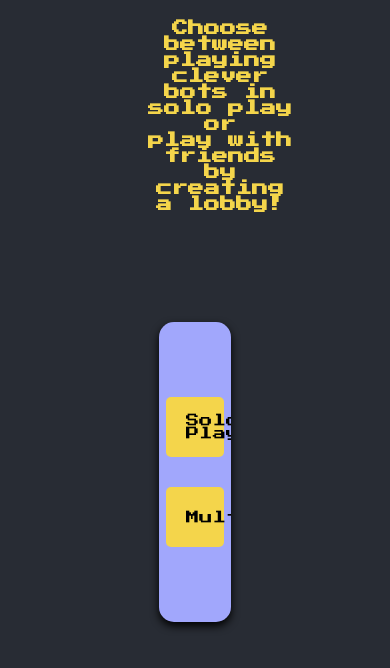
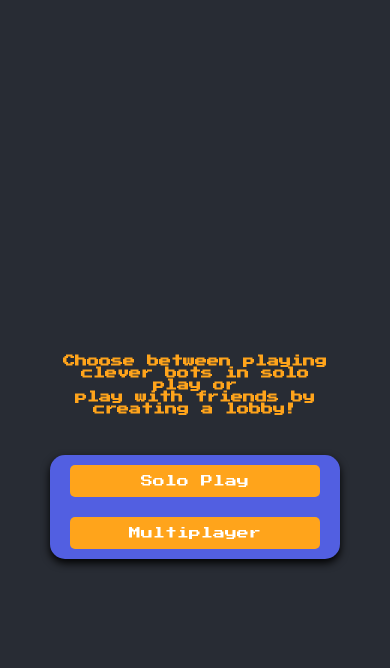
Before and after one commit to uprm-inso4116-2024-2025-s1/semester-project-multiplayer-dominoes, a React (Create React App) app in the folder frontend/: page /lobby in a window 390 px wide. Shown: the top 668 px of the page. Built offline with nearby package versions, Linux system fonts and the light colour scheme.

Commit message:
Fixed responsiveness and colors for the container options of the lobby screen.

```diff
--- a/frontend/src/lobby/lobby.css
+++ b/frontend/src/lobby/lobby.css
@@ -1,12 +1,11 @@
 .instruction-message {
-  color: rgb(244, 213, 75);
+  color: rgb(255, 164, 27);
   font-size: 16px;
-  position: absolute;
   font-family: 'Press Start 2P', sans-serif;
-  top: 0;
-  margin: 20px 25%;
   text-align: center;
   font-weight: bold;
+  margin: 10px auto;
+  width: 90%;
 }
 
 .lobby-container {
@@ -23,17 +22,18 @@
 
   .options-container {
     display: flex;
-    gap: 30px;
     flex-direction: column;
-    justify-content: center; /* Center vertically */
-    align-items: center; /* Center horizontally */
-    width: 25%;
-    height: 300px;
+    gap: 20px;
+    justify-content: center;
+    align-items: center;
+    width: 100%;
+    max-width: 350px;
+    background-color: rgb(82, 95, 225);
     border-radius: 15px;
-    background-color: rgb(161, 167, 252);
     box-shadow: 0 4px 8px rgb(0, 0, 0);
-    margin: 20px auto;
-    overflow: hidden;
+    margin: 40px auto;
+    padding: 20px;
+    box-sizing: border-box;
   }
 
   .left-column {
@@ -116,13 +116,17 @@
     background-color: #F7E28C;
   }
   .createRoom_button {
-    padding: 10px 20px;
-    background-color: rgb(244, 213, 75);
-    color: black;
+    padding: 15px 25px;
+    background-color: rgb(255, 164, 27);
+    color: white;
     border: none;
     border-radius: 5px;
     font-family: 'Press Start 2P', sans-serif;
+    font-size: 16px;
     cursor: pointer;
+    width: 100%;
+    max-width: 250px;
+    text-align: center;
   }
 
   .createRoom_button:hover {
@@ -174,3 +178,38 @@
     -1px  1px 0 black,
      1px  1px 0 black;
   }
+
+  /* Media queries for responsiveness */
+@media (max-width: 768px) {
+  .instruction-message {
+    font-size: 14px;
+    width: 95%;
+  }
+
+  .options-container {
+    width: 90%;
+    max-width: none;
+    padding: 15px;
+  }
+
+  .createRoom_button {
+    font-size: 14px;
+    padding: 12px 20px;
+  }
+}
+
+@media (max-width: 480px) {
+  .instruction-message {
+    font-size: 12px;
+  }
+
+  .options-container {
+    width: 100%;
+    padding: 10px;
+  }
+
+  .createRoom_button {
+    font-size: 12px;
+    padding: 10px 15px;
+  }
+}
--- a/frontend/src/lobby/lobby.js
+++ b/frontend/src/lobby/lobby.js
@@ -116,7 +116,6 @@ const Lobby = () => {
       {showOptions && (
         <div className="options-container">
           <button
-            style={{ height: "20%", width: "80%" }}
             className="createRoom_button"
             onClick={() => {
               handleDisplay(true);
@@ -126,7 +125,6 @@ const Lobby = () => {
             Solo Play
           </button>
           <button
-            style={{ height: "20%", width: "80%" }}
             className="createRoom_button"
             onClick={() => {
               playSound();
```
